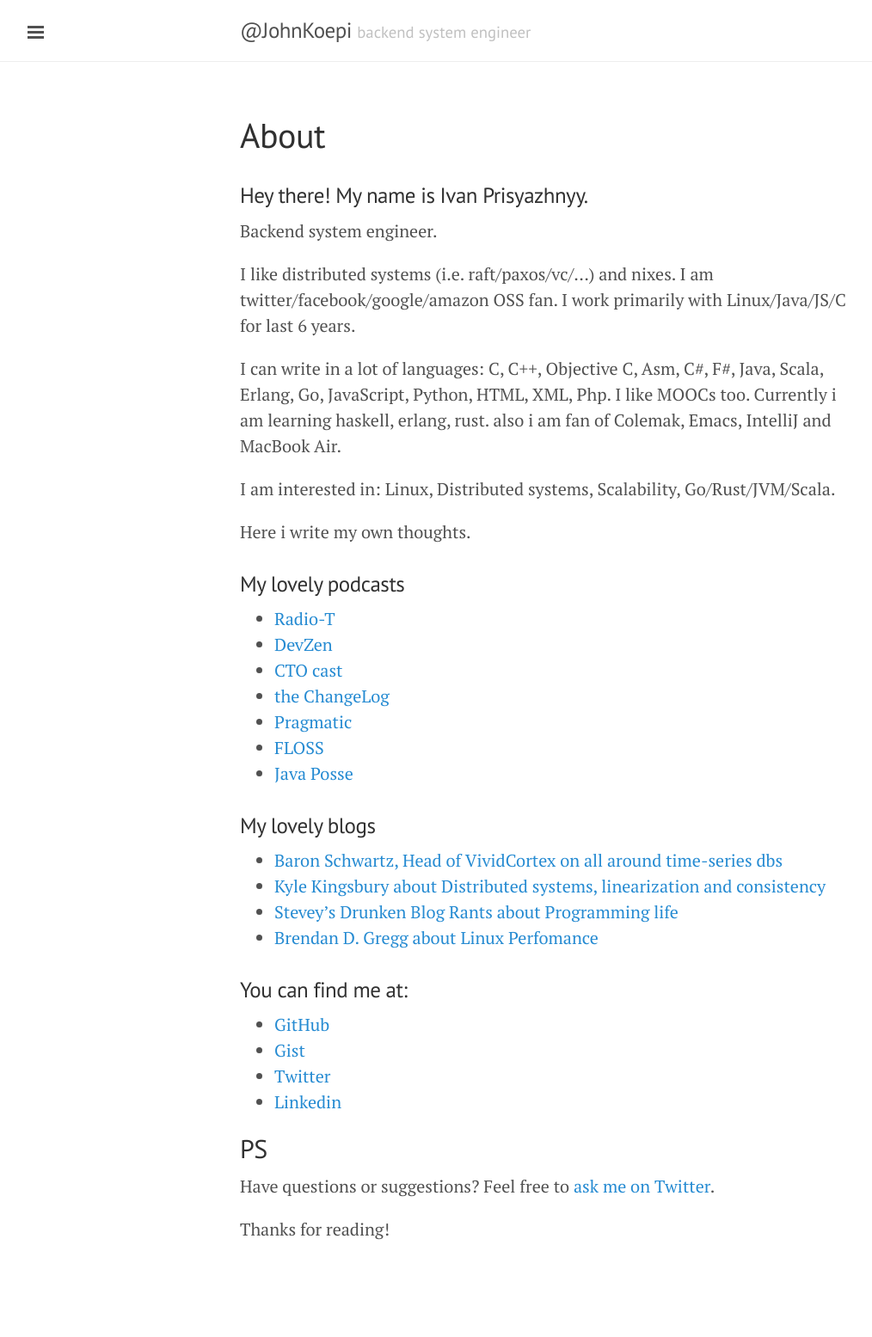
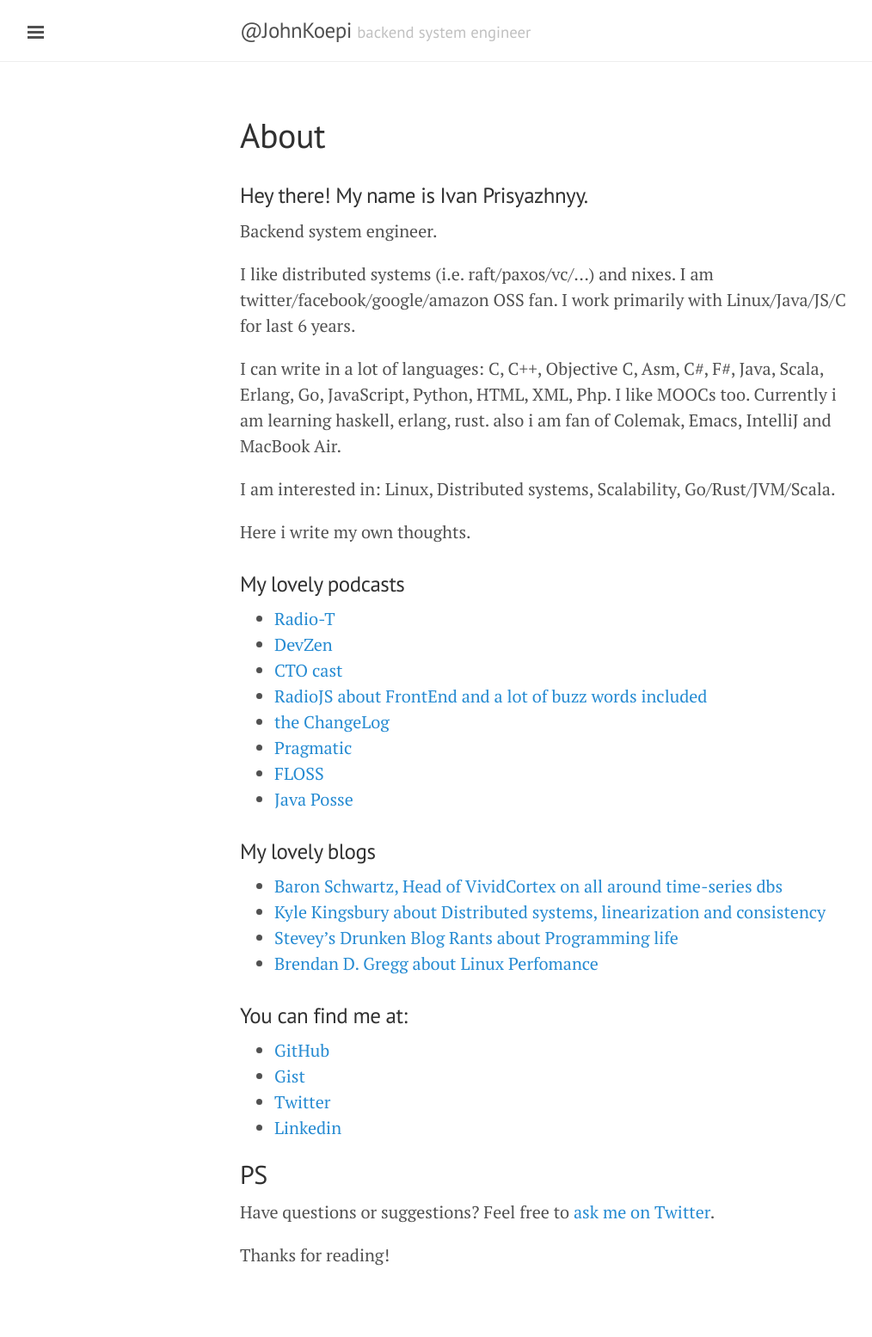
Before and after one commit to sitano/sitano.github.io, a Jekyll site: the page built from about.md, in a window 1280 px wide. Shown: the whole page at 86% size, without its empty margins (1-1015 px from the left). Built offline with Jekyll 4.4.1, drawn with Linux system fonts in a browser that asks for light colours; Markdown is read by kramdown in place of the engine named in the settings; before the commit the page ends 1525 px from its top, so only the background shows below that.

Commit message:
added frontend podcast

```diff
--- a/about.md
+++ b/about.md
@@ -22,6 +22,7 @@ Here i write my own thoughts.
 * [Radio-T](http://www.radio-t.com/)
 * [DevZen](http://devzen.ru/)
 * [CTO cast](http://ctocast.com/)
+* [RadioJS about FrontEnd and a lot of buzz words included](http://radiojs.ru/)
 * [the ChangeLog](https://changelog.com/)
 * [Pragmatic](https://pragprog.com/podcasts)
 * [FLOSS](https://twit.tv/shows/floss-weekly)
```
